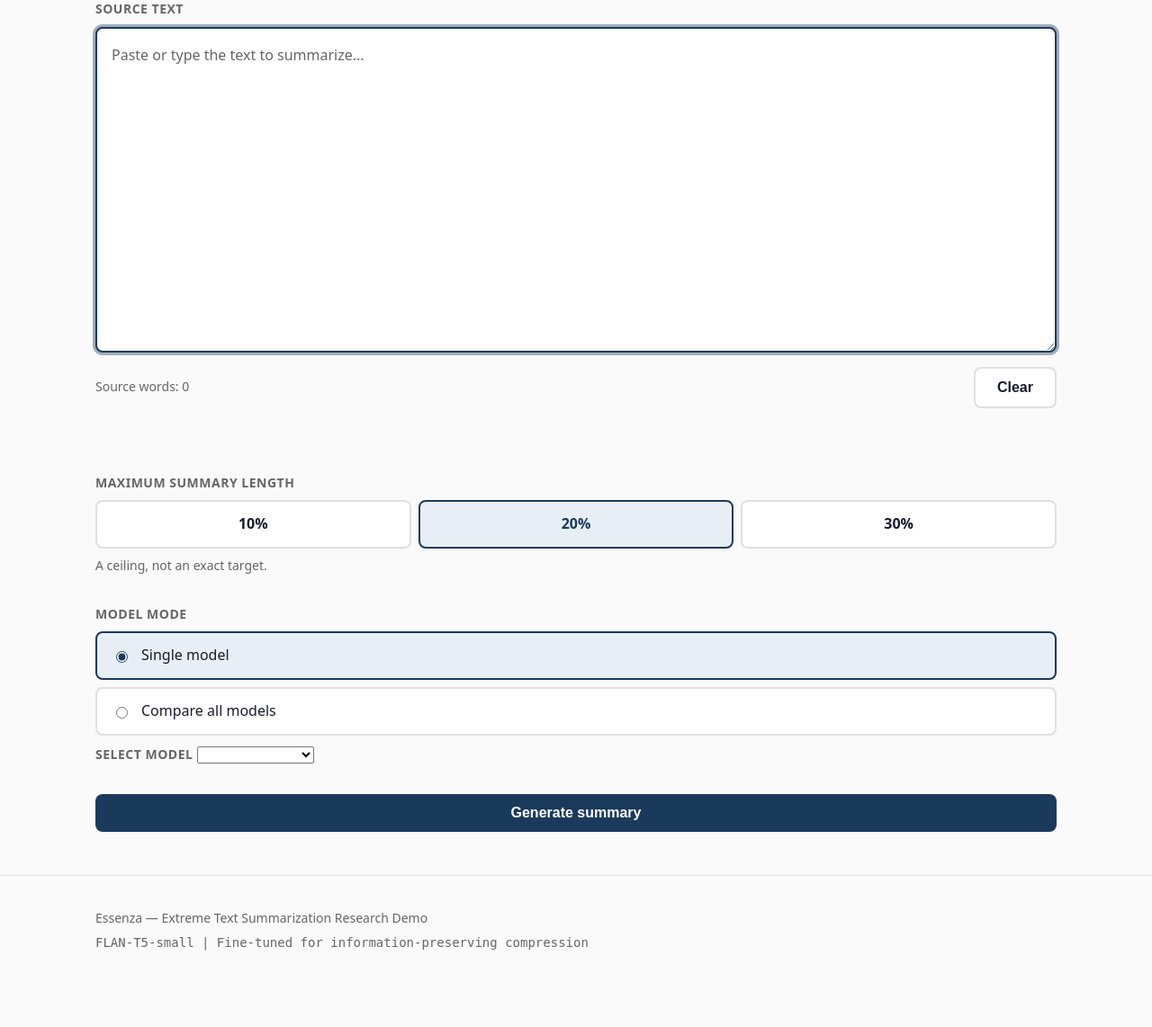
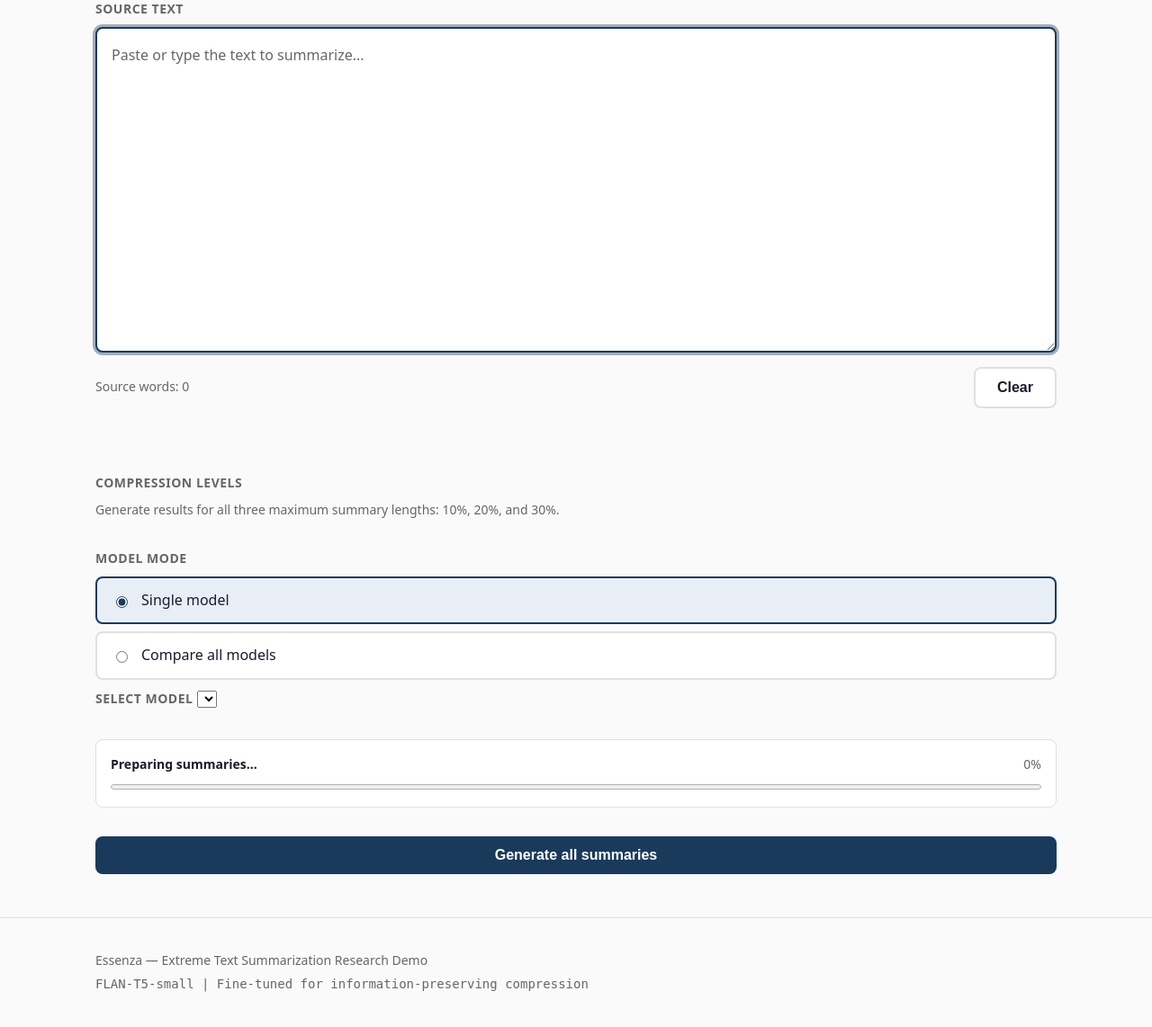
Before and after one commit to NightsProject/essenza, a FastAPI app: page / in a window 1280 px wide. Shown: the part 280-1422 px from the top of the page at 90% size. Before the commit the page ends 1337 px from the top, so only its background shows below. Run offline with FastAPI, Linux system fonts and the light colour scheme; lists and menus that the app fills with data are empty; some libraries are stand-ins or nearby versions.

Commit message:
feat(ui): generate all compression levels with progress

```diff
--- a/app/static/css/styles.css
+++ b/app/static/css/styles.css
@@ -344,6 +344,22 @@ main { padding: var(--space-6) 0; }
 }
 @keyframes spin { to { transform: rotate(360deg); } }
 
+/* Generation progress */
+.generation-progress {
+    display: flex;
+    flex-direction: column;
+    gap: var(--space-2);
+    padding: var(--space-4);
+    background: var(--color-bg-card);
+    border: 1px solid var(--color-border);
+    border-radius: var(--radius-md);
+}
+.progress-label-row { display: flex; justify-content: space-between; gap: var(--space-3); font-size: var(--text-sm); }
+#progress-label { color: var(--color-text); font-weight: 600; }
+#progress-value { color: var(--color-text-muted); font-variant-numeric: tabular-nums; }
+#progress-bar { width: 100%; height: 12px; accent-color: var(--color-primary); }
+.generation-error { color: var(--color-error); background: var(--color-error-bg); border-radius: var(--radius-md); padding: var(--space-3) var(--space-4); }
+
 /* ============================================================================
    Results
    ============================================================================ */
--- a/app/static/js/app.js
+++ b/app/static/js/app.js
@@ -17,7 +17,6 @@
     // ========================================================================
     let isGenerating = false;
     let currentRequestId = null;
-    let availableModels = [];
 
     // ========================================================================
     // DOM Elements
@@ -32,14 +31,17 @@
     const resultsSection = document.getElementById('results');
     const resultsGrid = document.getElementById('results-grid');
     const methodologyNote = document.getElementById('methodology-note');
+    const progressSection = document.getElementById('generation-progress');
+    const progressBar = document.getElementById('progress-bar');
+    const progressLabel = document.getElementById('progress-label');
+    const progressValue = document.getElementById('progress-value');
+    const generationError = document.getElementById('generation-error');
 
-    // Radio groups
-    const thresholdRadios = document.querySelectorAll('input[name="max_compression_percent"]');
-    const modelModeRadios = document.querySelectorAll('input[name="model_mode"]');
-
-    // Single model selector
     const singleModelSelector = document.getElementById('single-model-selector');
     const singleModelSelect = document.getElementById('single-model-select');
+    const modelModeRadios = document.querySelectorAll('input[name="model_mode"]');
+    const compressionLevels = [10, 20, 30];
+    const totalSteps = compressionLevels.length;
 
     // ========================================================================
     // Utilities
@@ -72,10 +74,17 @@
         isGenerating = generating;
         generateBtn.disabled = generating;
         sourceText.disabled = generating;
-        thresholdRadios.forEach(r => r.disabled = generating);
-        modelModeRadios.forEach(r => r.disabled = generating);
         clearBtn.disabled = generating;
+        modelModeRadios.forEach(radio => { radio.disabled = generating; });
         singleModelSelect.disabled = generating;
+        progressSection.hidden = !generating;
+        if (!generating) {
+            progressBar.value = 100;
+            progressValue.textContent = '100%';
+            progressLabel.textContent = 'All compression levels complete';
+        } else {
+            updateProgress(0);
+        }
 
         if (generating) {
             btnText.hidden = true;
@@ -93,56 +102,86 @@
     }
 
     // ========================================================================
-    // Model Loading
+    // Progress
     // ========================================================================
+    function updateProgress(completedSteps, activeLevel = null) {
+        const percent = Math.round((completedSteps / totalSteps) * 100);
+        progressBar.value = percent;
+        progressValue.textContent = `${percent}%`;
+        progressLabel.textContent = activeLevel === null
+            ? 'Preparing summaries…'
+            : `Generating ${activeLevel}% compression summary…`;
+    }
+
+    async function requestSummary(text, threshold, modelId) {
+        const response = await fetch(CONFIG.apiSummarize, {
+            method: 'POST',
+            headers: { 'Content-Type': 'application/json' },
+            body: JSON.stringify({
+                source_text: text,
+                max_compression_percent: threshold,
+                model_id: modelId,
+            }),
+        });
+        const data = await response.json();
+        if (!response.ok) {
+            throw new Error(data.error?.message || data.detail?.error?.message || `Request failed: ${response.status}`);
+        }
+        return data;
+    }
+
+    async function generateAllLevels(text, modelId) {
+        const results = [];
+        for (let index = 0; index < compressionLevels.length; index += 1) {
+            const level = compressionLevels[index];
+            updateProgress(index, level);
+            const result = await requestSummary(text, level, modelId);
+            results.push({ ...result, compression_level: level });
+            updateProgress(index + 1, index + 1 < totalSteps ? compressionLevels[index + 1] : null);
+        }
+        renderAllLevelResults(results);
+        resultsSection.hidden = false;
+        scrollToResults();
+    }
+
+    function renderAllLevelResults(results) {
+        resultsGrid.innerHTML = '';
+        results.forEach(result => {
+            const card = createResultCard({
+                modelLabel: `${result.model_label} — ${result.compression_level}% maximum`,
+                summary: result.summary,
+                summaryWordCount: result.summary_word_count,
+                actualCompressionPercent: result.actual_compression_percent,
+                withinLimit: result.within_limit,
+                generationTimeMs: result.generation_time_ms,
+                requestId: result.request_id,
+            });
+            resultsGrid.appendChild(card);
+        });
+        methodologyNote.hidden = false;
+    }
+
     async function loadAvailableModels() {
         try {
             const response = await fetch(CONFIG.apiHealth);
             const data = await response.json();
-
-            // Filter to only loaded models
-            availableModels = data.models.filter(m => m.loaded);
-
-            populateModelSelector();
+            const models = data.models.filter(model => model.loaded);
+            singleModelSelect.replaceChildren();
+            models.forEach(model => {
+                const option = document.createElement('option');
+                option.value = model.model_id;
+                option.textContent = `${model.model_label} (${model.model_type})`;
+                singleModelSelect.appendChild(option);
+            });
+            const preferred = models.find(model => model.model_type === 'finetuned') || models[0];
+            if (preferred) singleModelSelect.value = preferred.model_id;
         } catch (error) {
             console.error('Failed to load models:', error);
-            singleModelSelect.innerHTML = '<option value="">Failed to load models</option>';
-        }
-    }
-
-    function populateModelSelector() {
-        singleModelSelect.innerHTML = '';
-
-        if (availableModels.length === 0) {
-            const opt = document.createElement('option');
-            opt.value = '';
-            opt.textContent = 'No models loaded';
-            opt.disabled = true;
-            singleModelSelect.appendChild(opt);
-            return;
-        }
-
-        availableModels.forEach(model => {
-            const opt = document.createElement('option');
-            opt.value = model.model_id;
-            opt.textContent = `${model.model_label} (${model.model_type})`;
-            singleModelSelect.appendChild(opt);
-        });
-
-        // Prefer finetuned as default if available
-        const finetunedModel = availableModels.find(m => m.model_type === 'finetuned');
-        if (finetunedModel) {
-            singleModelSelect.value = finetunedModel.model_id;
         }
     }
 
     function toggleModelSelector() {
-        const modelMode = document.querySelector('input[name="model_mode"]:checked').value;
-        if (modelMode === 'single') {
-            singleModelSelector.hidden = false;
-        } else {
-            singleModelSelector.hidden = true;
-        }
+        singleModelSelector.hidden = document.querySelector('input[name="model_mode"]:checked').value !== 'single';
     }
 
     // ========================================================================
@@ -167,7 +206,6 @@
     // ========================================================================
     async function handleSubmit(event) {
         event.preventDefault();
-
         if (isGenerating) return;
 
         const text = sourceText.value.trim();
@@ -176,114 +214,31 @@
             return;
         }
 
-        const threshold = parseInt(document.querySelector('input[name="max_compression_percent"]:checked').value, 10);
-        const modelMode = document.querySelector('input[name="model_mode"]:checked').value;
-
         clearError();
+        generationError.hidden = true;
         setGenerating(true);
         resultsSection.hidden = true;
         resultsGrid.innerHTML = '';
-
         currentRequestId = crypto.randomUUID().slice(0, 8);
 
         try {
-            if (modelMode === 'single') {
-                const modelId = singleModelSelect.value;
-                if (!modelId) {
-                    throw new Error('No model selected');
-                }
-                await callSummarize(text, threshold, modelId);
-            } else {
-                await callCompare(text, threshold);
-            }
+            const selectedMode = document.querySelector('input[name="model_mode"]:checked').value;
+            const selectedModelId = selectedMode === 'compare' ? 'baseline' : singleModelSelect.value;
+            await generateAllLevels(text, selectedModelId);
         } catch (error) {
             console.error('Generation error:', error);
+            generationError.textContent = error.message || 'An unexpected error occurred. Please try again.';
+            generationError.hidden = false;
+            progressLabel.textContent = 'Generation stopped';
             showError(error.message || 'An unexpected error occurred. Please try again.');
         } finally {
             setGenerating(false);
         }
     }
 
-    async function callSummarize(text, threshold, modelId) {
-        const response = await fetch(CONFIG.apiSummarize, {
-            method: 'POST',
-            headers: { 'Content-Type': 'application/json' },
-            body: JSON.stringify({
-                source_text: text,
-                max_compression_percent: threshold,
-                model_id: modelId,
-            }),
-        });
-
-        const data = await response.json();
-
-        if (!response.ok) {
-            throw new Error(data.error?.message || `Request failed: ${response.status}`);
-        }
-
-        renderResult(data);
-        resultsSection.hidden = false;
-        scrollToResults();
-    }
-
-    async function callCompare(text, threshold) {
-        const response = await fetch(CONFIG.apiCompare, {
-            method: 'POST',
-            headers: { 'Content-Type': 'application/json' },
-            body: JSON.stringify({
-                source_text: text,
-                max_compression_percent: threshold,
-            }),
-        });
-
-        const data = await response.json();
-
-        if (!response.ok) {
-            throw new Error(data.error?.message || `Request failed: ${response.status}`);
-        }
-
-        renderComparison(data);
-        resultsSection.hidden = false;
-        scrollToResults();
-    }
-
     // ========================================================================
     // Rendering
     // ========================================================================
-    function renderResult(data) {
-        const card = createResultCard({
-            modelLabel: data.model_label,
-            summary: data.summary,
-            summaryWordCount: data.summary_word_count,
-            actualCompressionPercent: data.actual_compression_percent,
-            withinLimit: data.within_limit,
-            generationTimeMs: data.generation_time_ms,
-            requestId: data.request_id,
-        });
-        resultsGrid.innerHTML = '';
-        resultsGrid.appendChild(card);
-        methodologyNote.hidden = false;
-    }
-
-    function renderComparison(data) {
-        resultsGrid.innerHTML = '';
-
-        data.results.forEach(result => {
-            const card = createResultCard({
-                modelLabel: result.model_label,
-                summary: result.summary || '(failed)',
-                summaryWordCount: result.summary_word_count,
-                actualCompressionPercent: result.actual_compression_percent,
-                withinLimit: result.within_limit,
-                generationTimeMs: result.generation_time_ms,
-                error: result.error,
-                requestId: data.request_id,
-            });
-            resultsGrid.appendChild(card);
-        });
-
-        methodologyNote.hidden = false;
-    }
 
     function createResultCard({ modelLabel, summary, summaryWordCount, actualCompressionPercent, withinLimit, generationTimeMs, error, requestId }) {
         const card = document.createElement('article');
@@ -360,10 +315,7 @@
     form.addEventListener('submit', handleSubmit);
     clearBtn.addEventListener('click', handleClear);
     sourceText.addEventListener('input', updateWordCount);
-
-    modelModeRadios.forEach(radio => {
-        radio.addEventListener('change', toggleModelSelector);
-    });
+    modelModeRadios.forEach(radio => radio.addEventListener('change', toggleModelSelector));
 
     // Initialize
     updateWordCount();
--- a/app/templates/index.html
+++ b/app/templates/index.html
@@ -28,22 +28,8 @@
     </section>
 
     <section class="form-section">
-        <label class="section-label">MAXIMUM SUMMARY LENGTH</label>
-        <div class="threshold-selector" role="radiogroup" aria-label="Maximum compression threshold">
-            <label class="threshold-btn">
-                <input type="radio" name="max_compression_percent" value="10" required>
-                <span>10%</span>
-            </label>
-            <label class="threshold-btn">
-                <input type="radio" name="max_compression_percent" value="20" checked>
-                <span>20%</span>
-            </label>
-            <label class="threshold-btn">
-                <input type="radio" name="max_compression_percent" value="30">
-                <span>30%</span>
-            </label>
-        </div>
-        <p class="form-hint">A ceiling, not an exact target.</p>
+        <label class="section-label">COMPRESSION LEVELS</label>
+        <p class="form-hint">Generate results for all three maximum summary lengths: 10%, 20%, and 30%.</p>
     </section>
 
     <section class="form-section">
@@ -58,29 +44,38 @@
                 <span>Compare all models</span>
             </label>
         </div>
-        <!-- Single model selection (shown when mode=single) -->
-        <div id="single-model-selector" class="model-selector" hidden>
+        <div id="single-model-selector" class="model-selector">
             <label class="section-label" for="single-model-select">Select model</label>
             <select id="single-model-select" name="model_id" aria-label="Select model for single-model mode">
-                <option value="finetuned" disabled>Loading models…</option>
+                <option value="finetuned">Fine-tuned model</option>
             </select>
         </div>
     </section>
 
+    <section id="generation-progress" class="generation-progress" aria-live="polite" hidden>
+        <div class="progress-label-row">
+            <span id="progress-label">Preparing summaries…</span>
+            <span id="progress-value">0%</span>
+        </div>
+        <progress id="progress-bar" max="100" value="0" aria-label="Summary generation progress">0%</progress>
+    </section>
+
+    <p id="generation-error" class="generation-error" role="alert" hidden></p>
+
+
     <button type="submit" id="generate-btn" class="btn btn-primary btn-full">
-        <span class="btn-text">Generate summary</span>
+        <span class="btn-text">Generate all summaries</span>
         <span class="btn-loading" hidden>
             <span class="spinner" aria-hidden="true"></span>
             Generating…
         </span>
     </button>
 </form>
-
     <section id="results" class="results-section" hidden>
         <h2>RESULTS</h2>
         <div id="results-grid" class="results-grid"></div>
         <p class="methodology-note" id="methodology-note">
-        The selected percentage is a <strong>maximum</strong>. Actual compression ratio is shown per result.
+            Each percentage is a <strong>maximum</strong>. Actual compression ratio is shown per result.
             Outputs exceeding the cap are flagged. This demo does not guarantee factual correctness.
         </p>
     </section>
```
Lines whose indentation alone changed are shown as unchanged.
